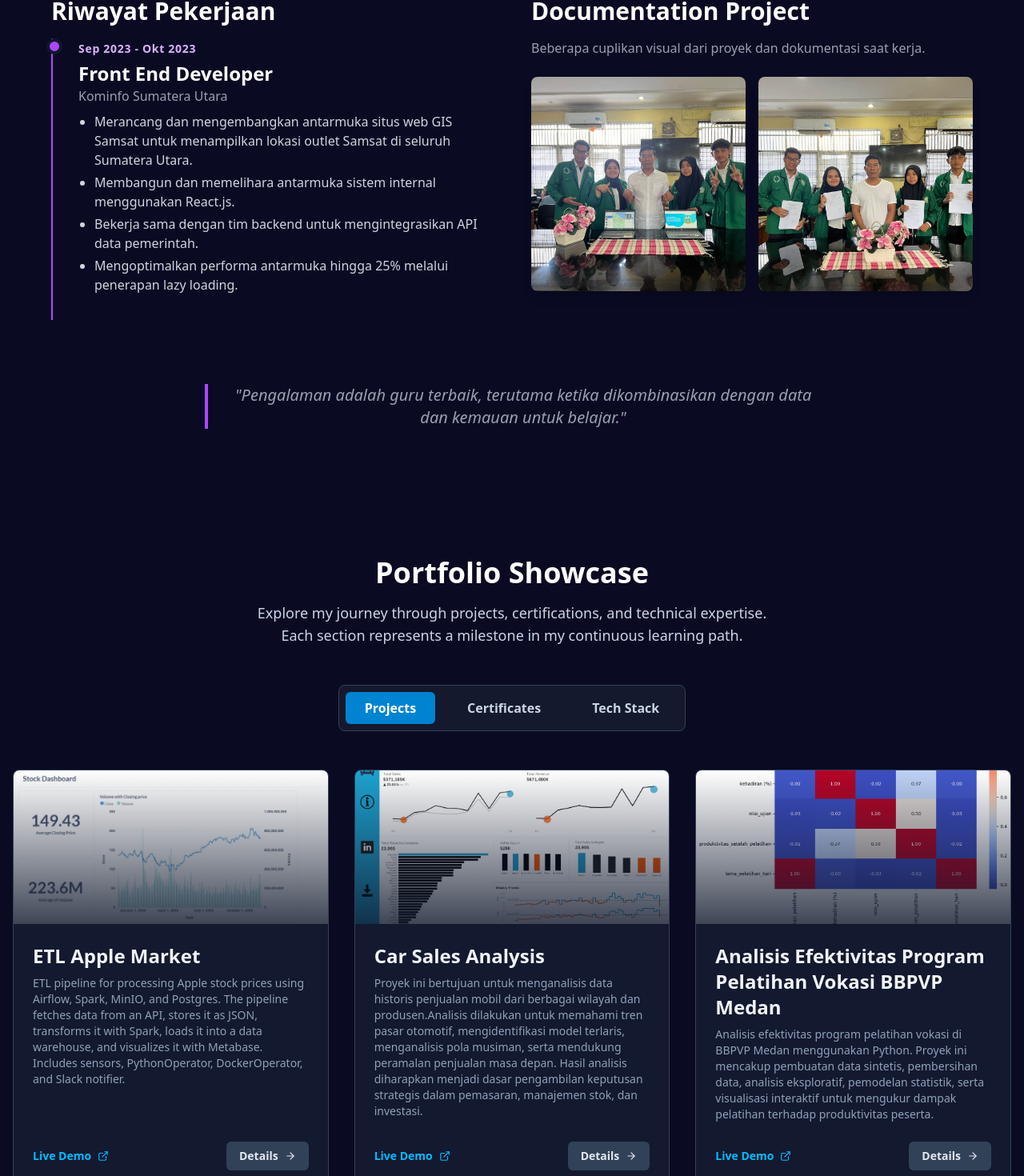
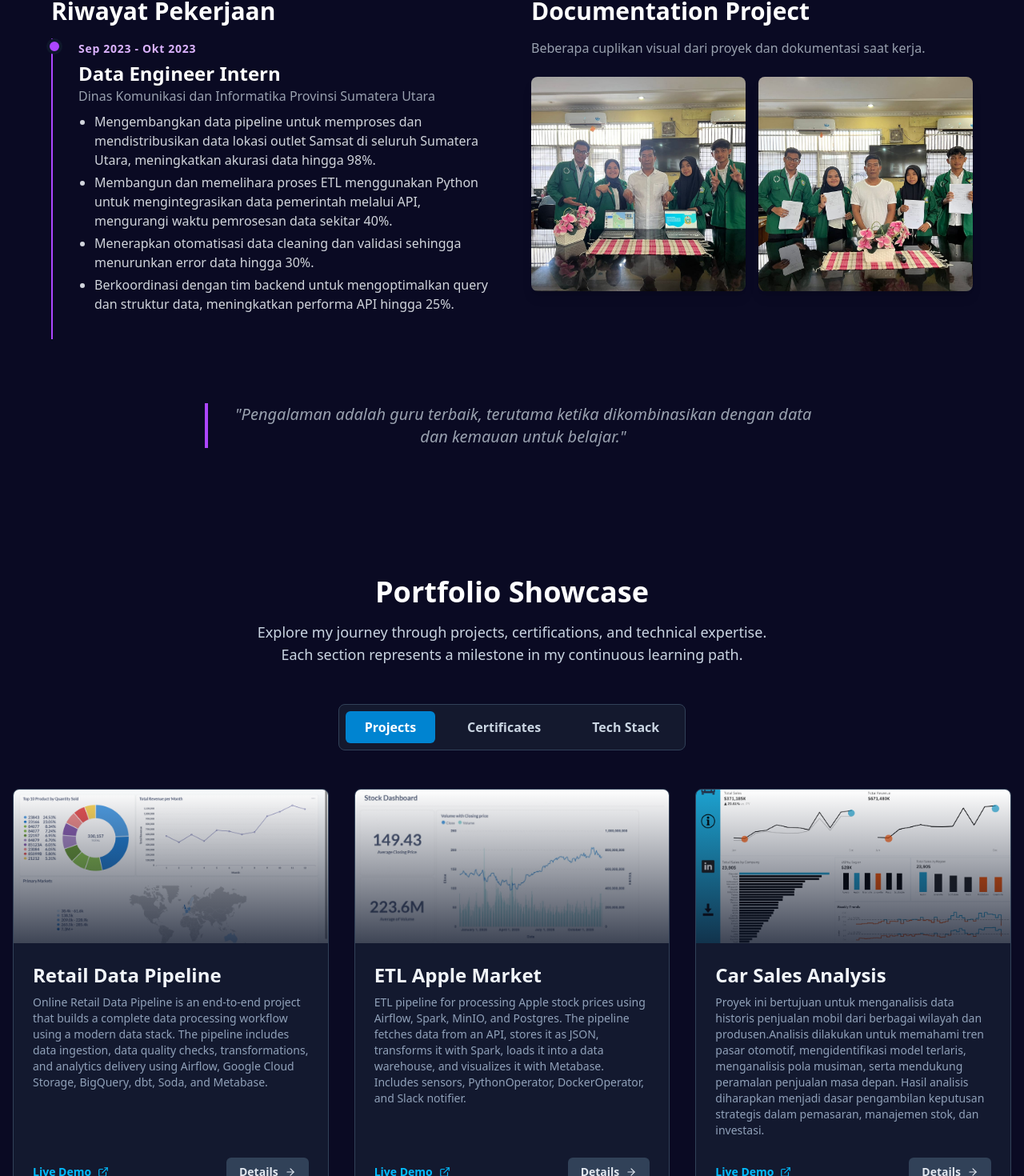
Before and after one commit to dikcoding/my-portofolio, a React (Vite) app: page / in a window 1280 px wide. Shown: the part 2179-3649 px from the top of the page at 80% size. Built offline with nearby package versions, Linux system fonts and the light colour scheme.

Commit message:
feat: update project and about

```diff
--- a/src/components/About.jsx
+++ b/src/components/About.jsx
@@ -11,7 +11,7 @@ const About = () => {
   const stats = [
     {
       icon: <FaCode size={20} className="text-slate-400" />,
-      number: 11,
+      number: 12,
       title: "TOTAL PROJECTS",
       subtitle: "Innovative web solutions crafted",
     },
--- a/src/components/Portofolio.jsx
+++ b/src/components/Portofolio.jsx
@@ -1,14 +1,21 @@
 import React, { useState } from "react";
 import { Link } from "react-router-dom";
 import { FiExternalLink, FiArrowRight } from "react-icons/fi";
+
 import {
+  FaBolt,
+  FaCloud,
   FaPython,
   FaDatabase,
   FaDocker,
   FaGitAlt,
   FaWarehouse,
   FaFileExcel,
+  FaCheckCircle,
+  FaChartBar,
+  FaSlack,
 } from "react-icons/fa";
+
 import {
   SiPandas,
   SiNumpy,
@@ -18,11 +25,20 @@ import {
   SiApacheairflow,
   SiTableau,
 } from "react-icons/si";
+
 import { TbArrowsRandom } from "react-icons/tb";
 import { VscGraph } from "react-icons/vsc";
 import { MdDashboard } from "react-icons/md";
 
 const projects = [
+  {
+    id: "retail_data_pipeline",
+    title: "Retail Data Pipeline",
+    description:
+      "Online Retail Data Pipeline is an end-to-end project that builds a complete data processing workflow using a modern data stack. The pipeline includes data ingestion, data quality checks, transformations, and analytics delivery using Airflow, Google Cloud Storage, BigQuery, dbt, Soda, and Metabase.",
+    imageUrl: "/retail_analytics_dashboard.png",
+    liveDemoUrl: "https://github.com/dikcoding/online-retail-data-pipeline",
+  },
   {
     id: "etl_apple_market",
     title: "ETL Apple Market",
@@ -162,8 +178,15 @@ const techStack = [
   { name: "Snowflake", icon: <SiSnowflake size={48} /> },
   { name: "Data Warehouse", icon: <FaWarehouse size={48} /> },
   { name: "ETL", icon: <TbArrowsRandom size={48} /> },
-  { name: "Airflow", icon: <SiApacheairflow size={48} /> },
+  { name: "Apache Airflow", icon: <SiApacheairflow size={48} /> },
+  { name: "Apache Spark", icon: <FaBolt size={48} /> },
   { name: "Docker", icon: <FaDocker size={48} /> },
+  { name: "MinIO (S3 Storage)", icon: <FaCloud size={48} /> },
+  { name: "Google Cloud Storage (GCS)", icon: <FaCloud size={48} /> },
+  { name: "Soda Core (Data Quality)", icon: <FaCheckCircle size={48} /> },
+  { name: "Cosmos (dbt + Airflow)", icon: <SiApacheairflow size={48} /> },
+  { name: "Metabase", icon: <FaChartBar size={48} /> },
+  { name: "Slack Webhook", icon: <FaSlack size={48} /> },
   { name: "Tableau", icon: <SiTableau size={48} /> },
   { name: "Dashboarding", icon: <MdDashboard size={48} /> },
   { name: "Data Visualization", icon: <VscGraph size={48} /> },
--- a/src/components/WorkExperience.jsx
+++ b/src/components/WorkExperience.jsx
@@ -2,14 +2,14 @@ import React from "react";
 
 const experiences = [
   {
-    role: "Front End Developer",
-    company: "Kominfo Sumatera Utara",
+    role: "Data Engineer Intern",
+    company: "Dinas Komunikasi dan Informatika Provinsi Sumatera Utara",
     date: "Sep 2023 - Okt 2023",
     desc: [
-      "Merancang dan mengembangkan antarmuka situs web GIS Samsat untuk menampilkan lokasi outlet Samsat di seluruh Sumatera Utara.",
-      "Membangun dan memelihara antarmuka sistem internal menggunakan React.js.",
-      "Bekerja sama dengan tim backend untuk mengintegrasikan API data pemerintah.",
-      "Mengoptimalkan performa antarmuka hingga 25% melalui penerapan lazy loading.",
+      "Mengembangkan data pipeline untuk memproses dan mendistribusikan data lokasi outlet Samsat di seluruh Sumatera Utara, meningkatkan akurasi data hingga 98%.",
+      "Membangun dan memelihara proses ETL menggunakan Python untuk mengintegrasikan data pemerintah melalui API, mengurangi waktu pemrosesan data sekitar 40%.",
+      "Menerapkan otomatisasi data cleaning dan validasi sehingga menurunkan error data hingga 30%.",
+      "Berkoordinasi dengan tim backend untuk mengoptimalkan query dan struktur data, meningkatkan performa API hingga 25%.",
     ],
   },
 ];
--- a/src/components/pages/DetailProject.jsx
+++ b/src/components/pages/DetailProject.jsx
@@ -2,6 +2,32 @@ import React from "react";
 import { useParams, useNavigate, Link } from "react-router-dom";
 
 const allProjectsData = {
+  retail_data_pipeline: {
+    title: "Retail Data Pipeline",
+    description:
+      "Online Retail Data Pipeline is an end-to-end project that builds a complete data processing workflow using a modern data stack. The pipeline includes data ingestion, data quality checks, transformations, and analytics delivery using Airflow, Google Cloud Storage, BigQuery, dbt, Soda, and Metabase.",
+    techCount: 7,
+    featureCount: 6,
+    technologies: [
+      "Python",
+      "Apache Airflow",
+      "Google Cloud Storage (GCS)",
+      "Soda Core (Data Quality)",
+      "dbt (Data Build Tool)",
+      "Cosmos (dbt + Airflow Integration)",
+      "Metabase",
+    ],
+    keyFeatures: [
+      "Automated data pipeline for processing the Retail dataset sourced from Kaggle.",
+      "Raw data ingestion and centralized storage using Google Cloud Storage (GCS).",
+      "Initial and post-transformation data quality checks using Soda to ensure data validity and integrity.",
+      "Data transformation using dbt to build dimension tables, fact tables, and analytical datasets.",
+      "Cosmos integration enabling each dbt model to appear as individual tasks in the Airflow DAG for full observability.",
+      "Interactive dashboards built in Metabase to analyze sales performance, product trends, customer behavior, and revenue metrics.",
+    ],
+    githubUrl: "https://github.com/dikcoding/online-retail-data-pipeline",
+    imageUrl: "/retail_analytics_dashboard.png",
+  },
   etl_apple_market: {
     title: "ETL Apple Market",
     description:
```
Also changed, not shown: public/retail_analytics_dashboard.png (added).
